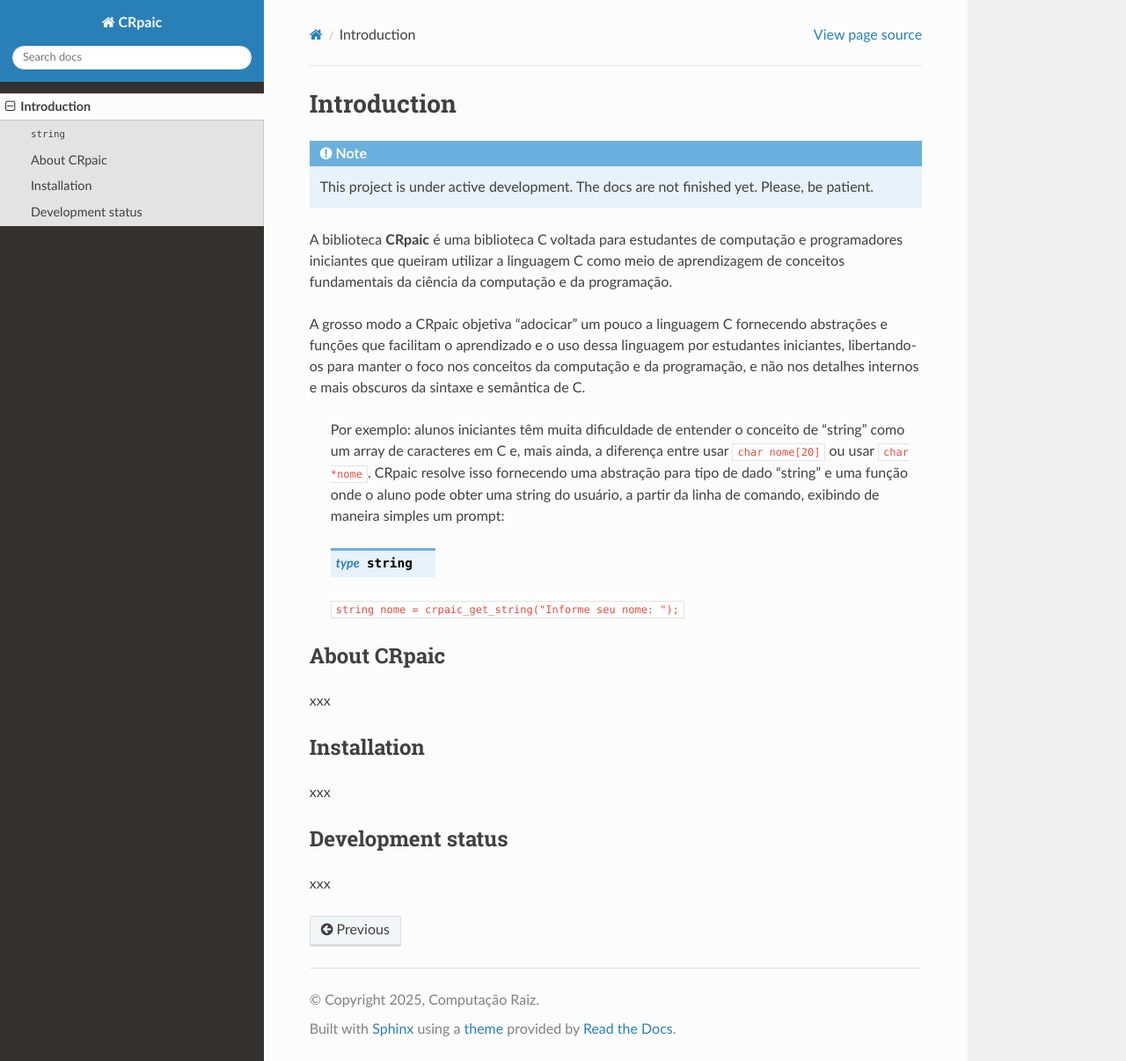
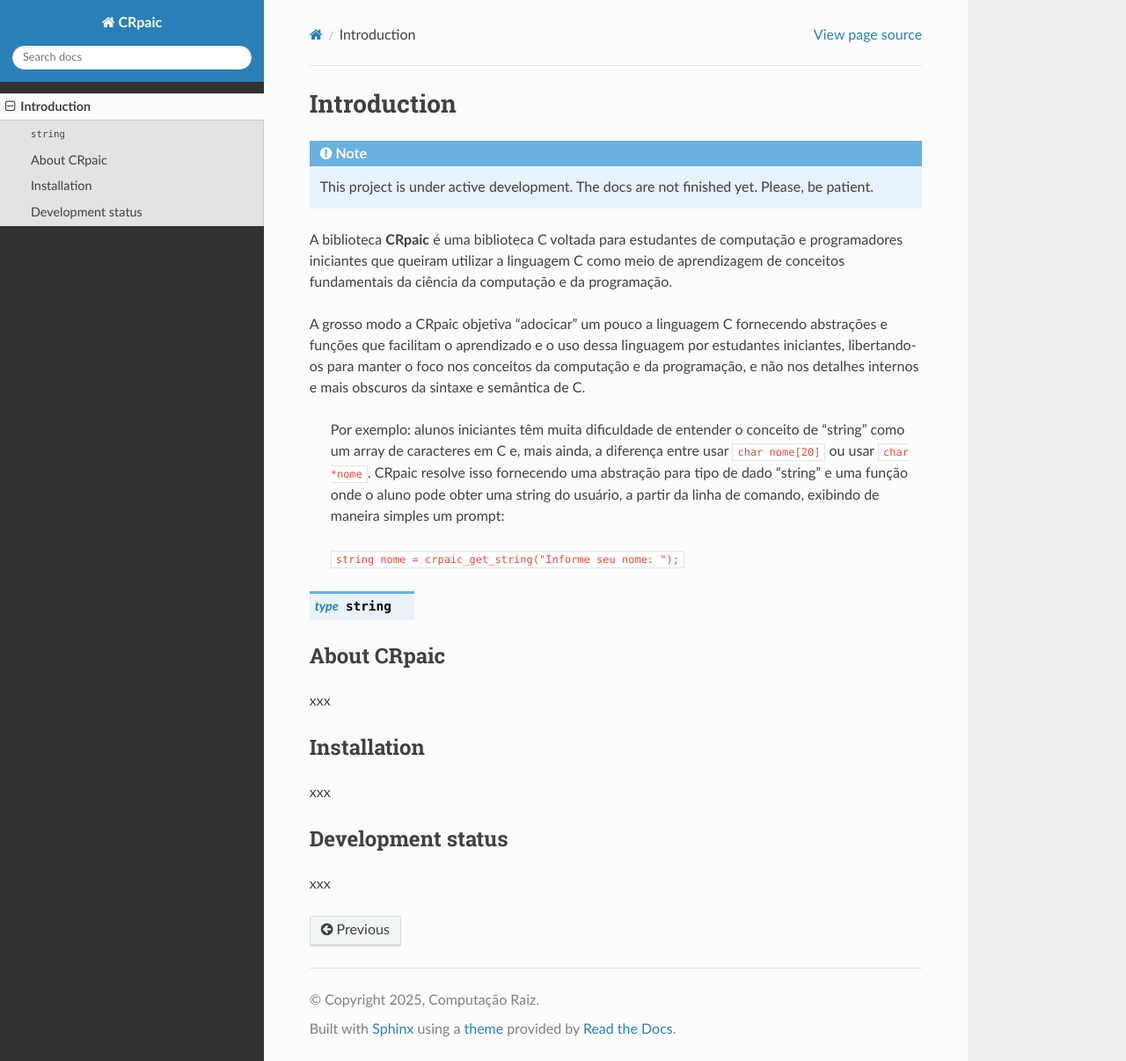
Before and after one commit to computacaoraiz/CRpaic_docs, a Sphinx documentation site: the page built from docs/source/intro.rst, in a window 1280 px wide and 1206 px high. Shown: the whole window at 88% size. Built offline with Sphinx 7.4.7 and the Read the Docs theme 3.1.0, drawn with Linux system fonts in a browser that asks for light colours.

```diff
--- a/docs/source/intro.rst
+++ b/docs/source/intro.rst
@@ -27,9 +27,11 @@ sintaxe e semântica de C.
     aluno pode obter uma string do usuário, a partir da linha de comando,
     exibindo de maneira simples um prompt:
 
-    .. type:: string
+    :code:`string nome = crpaic_get_string("Informe seu nome: ");`
 
-    :code:`string nome = crpaic_get_string("Informe seu nome: ");`
+.. type:: string
+
+
 
 ============
 About CRpaic
```
